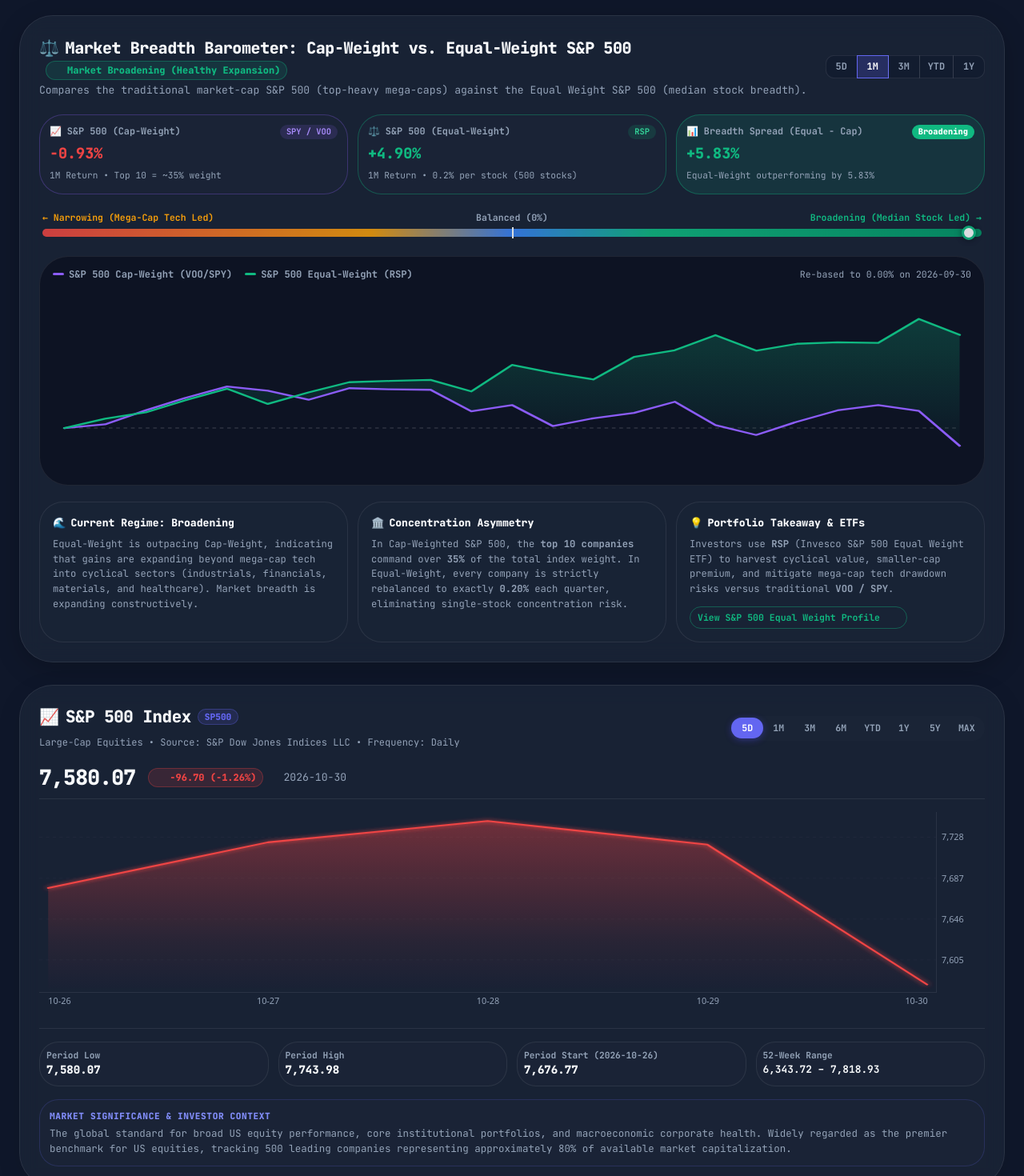
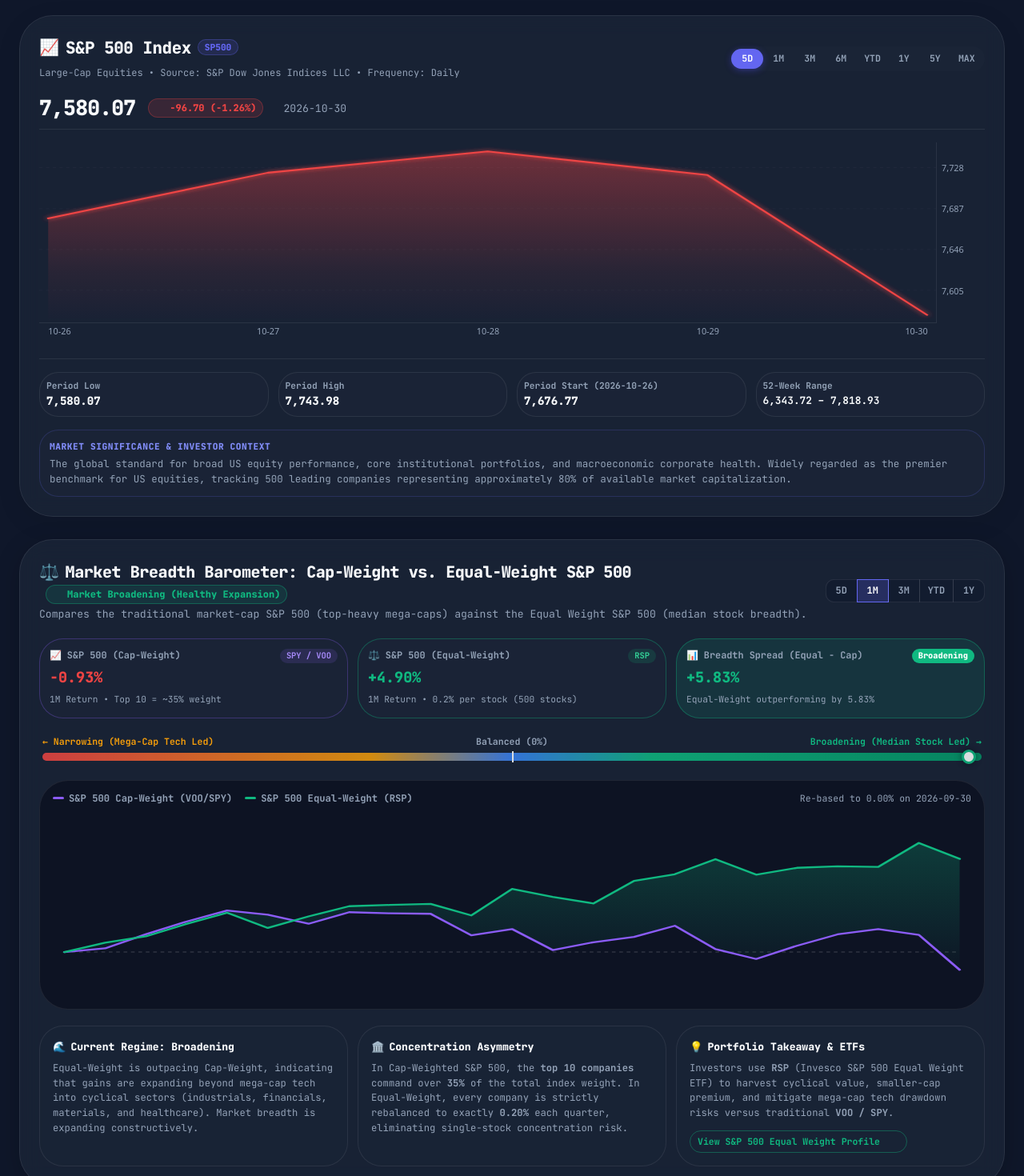
Before and after one commit to vivekgautham/indices, a React (Vite) app: page /tracker in a window 1280 px wide. Shown: the part 420-1890 px from the top of the page at 80% size. Built offline with nearby package versions, Linux system fonts and the light colour scheme; some icons are missing.

Commit message:
Position Market Breadth Barometer after featured benchmark chart.

```diff
--- a/src/pages/BenchmarkTrackerPage.tsx
+++ b/src/pages/BenchmarkTrackerPage.tsx
@@ -496,9 +496,14 @@ export default function BenchmarkTrackerPage() {
           </Box>
         </Box>
 
+        {/* Featured Interactive Benchmark Chart */}
+        <Box sx={{ mb: 3.5 }}>
+          <FredSeriesChart series={activeSeries} initialRange="5D" />
+        </Box>
+
         {/* S&P 500 Market Breadth & Concentration Insight Card */}
         {dataset.series.SP500 && dataset.series.SP500EW && (
-          <Box sx={{ mb: 3.5 }}>
+          <Box sx={{ mb: 4 }}>
             <Sp500BreadthInsightCard
               sp500={dataset.series.SP500}
               sp500ew={dataset.series.SP500EW}
@@ -506,11 +511,6 @@ export default function BenchmarkTrackerPage() {
             />
           </Box>
         )}
-
-        {/* Featured Interactive Benchmark Chart */}
-        <Box sx={{ mb: 4 }}>
-          <FredSeriesChart series={activeSeries} initialRange="5D" />
-        </Box>
       </Container>
 
       {/* API Key Modal Dialog */}
```
